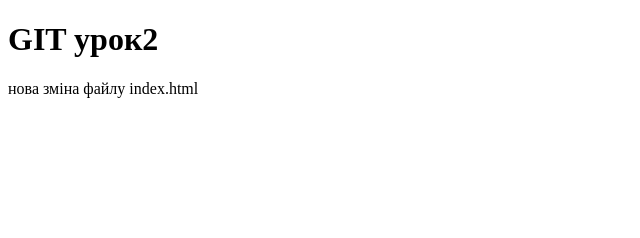
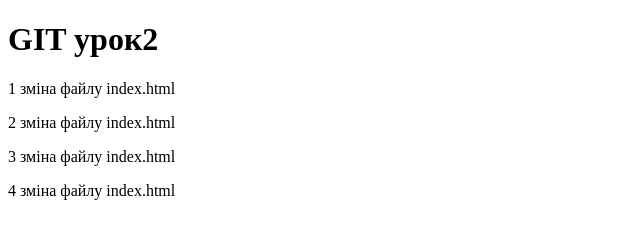
Before and after one commit to yuriisvystovych/test1, a plain HTML site: page index.html in a window 1280 px wide. Shown: the whole page, without its empty margins (0-640 px from the left). Drawn offline with Linux system fonts and the light colour scheme.

Commit message:
1 commit

```diff
--- a/index.html
+++ b/index.html
@@ -6,7 +6,10 @@
 	</head>
 	<body>
 		<h1>GIT урок2</h1>
-		<p>нова зміна файлу index.html</p>
+		<p>1 зміна файлу index.html</p>
+		<p>2 зміна файлу index.html</p>
+		<p>3 зміна файлу index.html</p>
+		<p>4 зміна файлу index.html</p
 
 	</body>
 	</html>
```
